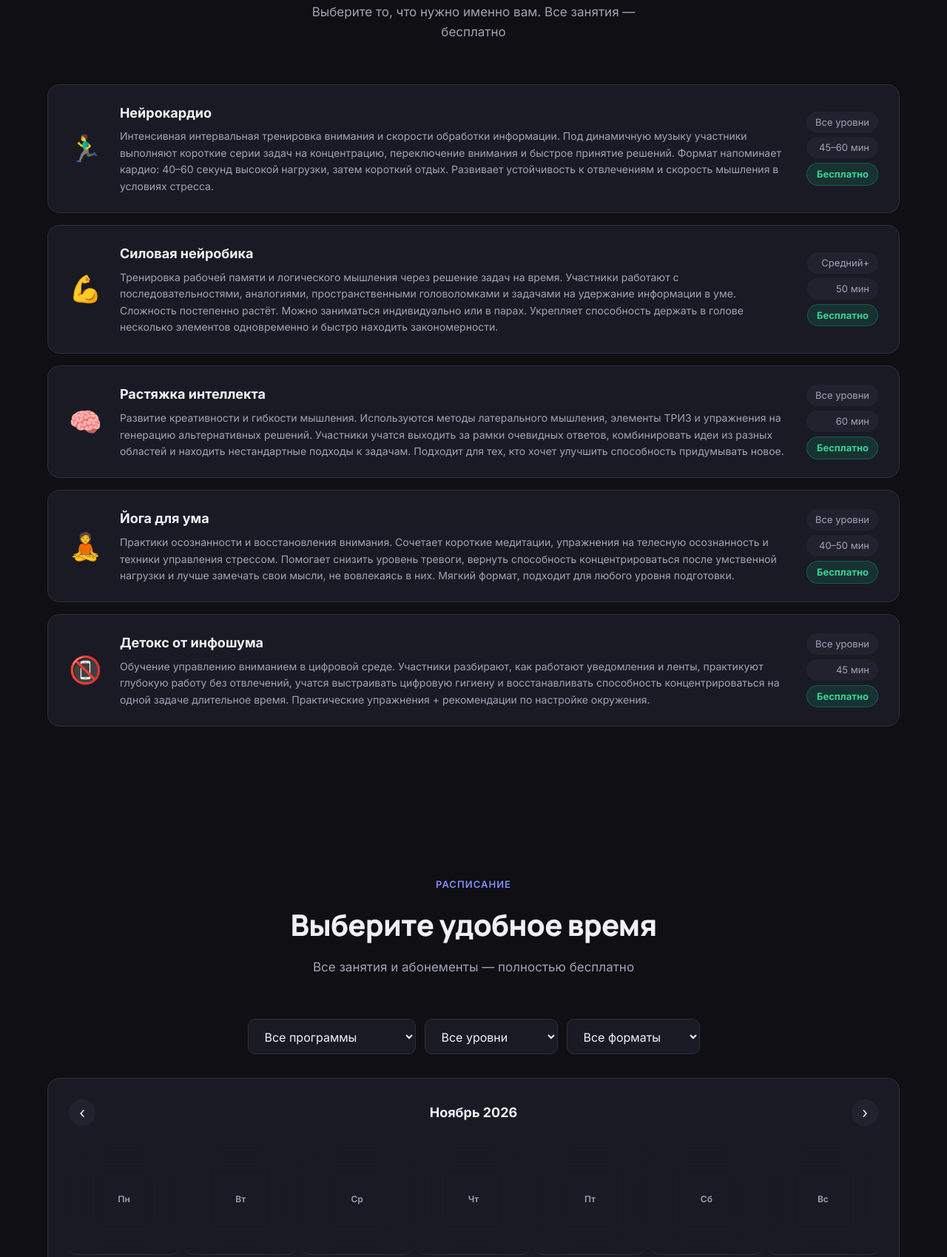
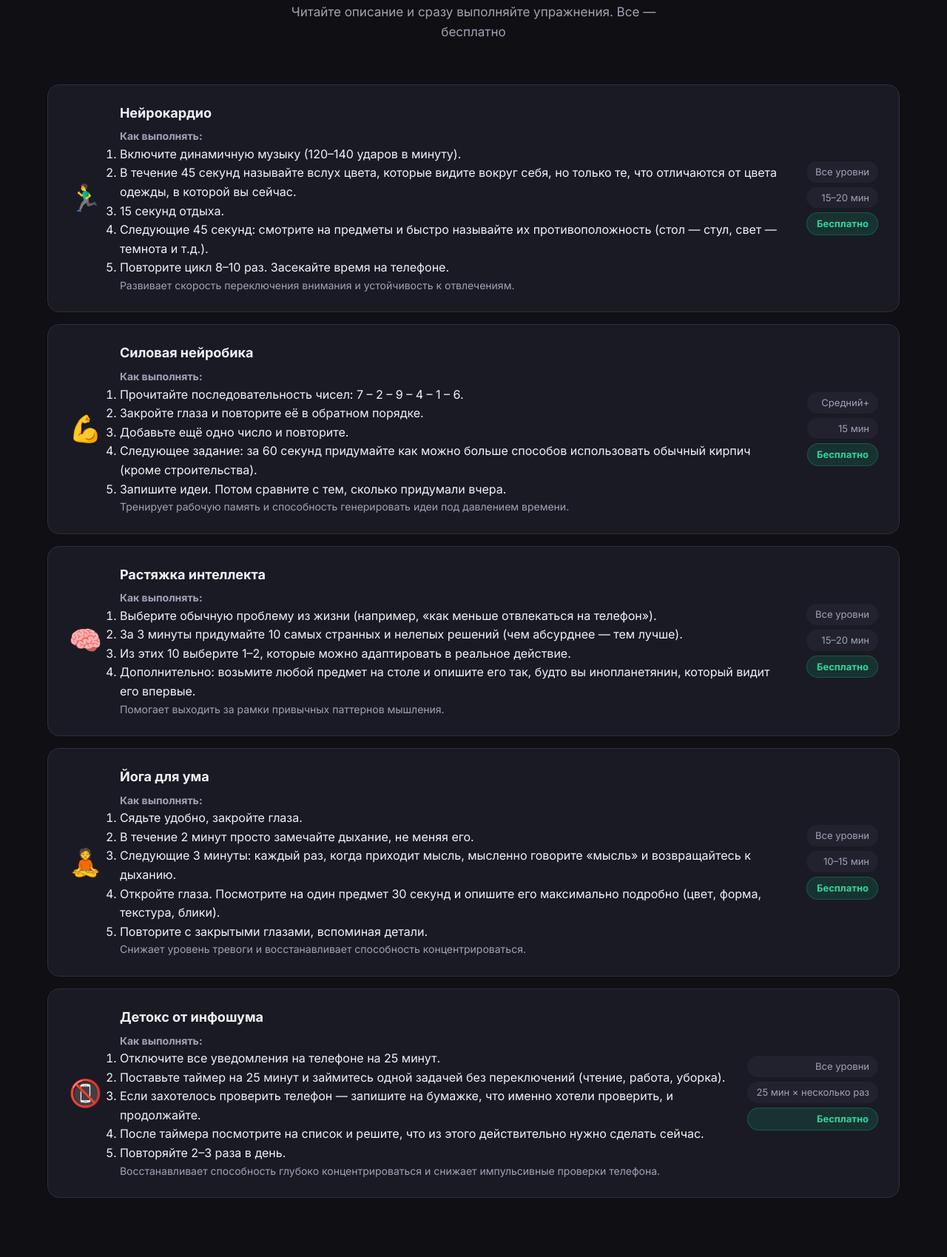
Before and after one commit to maxfaktorovich-pixel/neurogym, a plain HTML site: page index.html in a window 1280 px wide. Shown: the part 3082-4781 px from the top of the page at 74% size. Drawn offline with Linux system fonts and the light colour scheme.

Commit message:
Add step-by-step exercise instructions so users can do them immediately

```diff
--- a/index.html
+++ b/index.html
@@ -164,18 +164,26 @@
             <div class="section-header">
                 <span class="section-tag">Программы</span>
                 <h2 class="section-title">Все направления клуба</h2>
-                <p class="section-desc">Выберите то, что нужно именно вам. Все занятия — бесплатно</p>
+                <p class="section-desc">Читайте описание и сразу выполняйте упражнения. Все — бесплатно</p>
             </div>
             <div class="programs-list">
                 <div class="program-row">
                     <div class="program-row-icon">🏃‍♂️</div>
                     <div class="program-row-content">
                         <h3>Нейрокардио</h3>
-                        <p>Интенсивная интервальная тренировка внимания и скорости обработки информации. Под динамичную музыку участники выполняют короткие серии задач на концентрацию, переключение внимания и быстрое принятие решений. Формат напоминает кардио: 40–60 секунд высокой нагрузки, затем короткий отдых. Развивает устойчивость к отвлечениям и скорость мышления в условиях стресса.</p>
+                        <p><strong>Как выполнять:</strong></p>
+                        <ol>
+                            <li>Включите динамичную музыку (120–140 ударов в минуту).</li>
+                            <li>В течение 45 секунд называйте вслух цвета, которые видите вокруг себя, но только те, что отличаются от цвета одежды, в которой вы сейчас.</li>
+                            <li>15 секунд отдыха.</li>
+                            <li>Следующие 45 секунд: смотрите на предметы и быстро называйте их противоположность (стол — стул, свет — темнота и т.д.).</li>
+                            <li>Повторите цикл 8–10 раз. Засекайте время на телефоне.</li>
+                        </ol>
+                        <p>Развивает скорость переключения внимания и устойчивость к отвлечениям.</p>
                     </div>
                     <div class="program-row-meta">
                         <span class="level">Все уровни</span>
-                        <span class="duration">45–60 мин</span>
+                        <span class="duration">15–20 мин</span>
                         <span class="free-badge">Бесплатно</span>
                     </div>
                 </div>
@@ -183,11 +191,19 @@
                     <div class="program-row-icon">💪</div>
                     <div class="program-row-content">
                         <h3>Силовая нейробика</h3>
-                        <p>Тренировка рабочей памяти и логического мышления через решение задач на время. Участники работают с последовательностями, аналогиями, пространственными головоломками и задачами на удержание информации в уме. Сложность постепенно растёт. Можно заниматься индивидуально или в парах. Укрепляет способность держать в голове несколько элементов одновременно и быстро находить закономерности.</p>
+                        <p><strong>Как выполнять:</strong></p>
+                        <ol>
+                            <li>Прочитайте последовательность чисел: 7 – 2 – 9 – 4 – 1 – 6.</li>
+                            <li>Закройте глаза и повторите её в обратном порядке.</li>
+                            <li>Добавьте ещё одно число и повторите.</li>
+                            <li>Следующее задание: за 60 секунд придумайте как можно больше способов использовать обычный кирпич (кроме строительства).</li>
+                            <li>Запишите идеи. Потом сравните с тем, сколько придумали вчера.</li>
+                        </ol>
+                        <p>Тренирует рабочую память и способность генерировать идеи под давлением времени.</p>
                     </div>
                     <div class="program-row-meta">
                         <span class="level">Средний+</span>
-                        <span class="duration">50 мин</span>
+                        <span class="duration">15 мин</span>
                         <span class="free-badge">Бесплатно</span>
                     </div>
                 </div>
@@ -195,11 +211,18 @@
                     <div class="program-row-icon">🧠</div>
                     <div class="program-row-content">
                         <h3>Растяжка интеллекта</h3>
-                        <p>Развитие креативности и гибкости мышления. Используются методы латерального мышления, элементы ТРИЗ и упражнения на генерацию альтернативных решений. Участники учатся выходить за рамки очевидных ответов, комбинировать идеи из разных областей и находить нестандартные подходы к задачам. Подходит для тех, кто хочет улучшить способность придумывать новое.</p>
+                        <p><strong>Как выполнять:</strong></p>
+                        <ol>
+                            <li>Выберите обычную проблему из жизни (например, «как меньше отвлекаться на телефон»).</li>
+                            <li>За 3 минуты придумайте 10 самых странных и нелепых решений (чем абсурднее — тем лучше).</li>
+                            <li>Из этих 10 выберите 1–2, которые можно адаптировать в реальное действие.</li>
+                            <li>Дополнительно: возьмите любой предмет на столе и опишите его так, будто вы инопланетянин, который видит его впервые.</li>
+                        </ol>
+                        <p>Помогает выходить за рамки привычных паттернов мышления.</p>
                     </div>
                     <div class="program-row-meta">
                         <span class="level">Все уровни</span>
-                        <span class="duration">60 мин</span>
+                        <span class="duration">15–20 мин</span>
                         <span class="free-badge">Бесплатно</span>
                     </div>
                 </div>
@@ -207,11 +230,19 @@
                     <div class="program-row-icon">🧘</div>
                     <div class="program-row-content">
                         <h3>Йога для ума</h3>
-                        <p>Практики осознанности и восстановления внимания. Сочетает короткие медитации, упражнения на телесную осознанность и техники управления стрессом. Помогает снизить уровень тревоги, вернуть способность концентрироваться после умственной нагрузки и лучше замечать свои мысли, не вовлекаясь в них. Мягкий формат, подходит для любого уровня подготовки.</p>
+                        <p><strong>Как выполнять:</strong></p>
+                        <ol>
+                            <li>Сядьте удобно, закройте глаза.</li>
+                            <li>В течение 2 минут просто замечайте дыхание, не меняя его.</li>
+                            <li>Следующие 3 минуты: каждый раз, когда приходит мысль, мысленно говорите «мысль» и возвращайтесь к дыханию.</li>
+                            <li>Откройте глаза. Посмотрите на один предмет 30 секунд и опишите его максимально подробно (цвет, форма, текстура, блики).</li>
+                            <li>Повторите с закрытыми глазами, вспоминая детали.</li>
+                        </ol>
+                        <p>Снижает уровень тревоги и восстанавливает способность концентрироваться.</p>
                     </div>
                     <div class="program-row-meta">
                         <span class="level">Все уровни</span>
-                        <span class="duration">40–50 мин</span>
+                        <span class="duration">10–15 мин</span>
                         <span class="free-badge">Бесплатно</span>
                     </div>
                 </div>
@@ -219,11 +250,19 @@
                     <div class="program-row-icon">📵</div>
                     <div class="program-row-content">
                         <h3>Детокс от инфошума</h3>
-                        <p>Обучение управлению вниманием в цифровой среде. Участники разбирают, как работают уведомления и ленты, практикуют глубокую работу без отвлечений, учатся выстраивать цифровую гигиену и восстанавливать способность концентрироваться на одной задаче длительное время. Практические упражнения + рекомендации по настройке окружения.</p>
+                        <p><strong>Как выполнять:</strong></p>
+                        <ol>
+                            <li>Отключите все уведомления на телефоне на 25 минут.</li>
+                            <li>Поставьте таймер на 25 минут и займитесь одной задачей без переключений (чтение, работа, уборка).</li>
+                            <li>Если захотелось проверить телефон — запишите на бумажке, что именно хотели проверить, и продолжайте.</li>
+                            <li>После таймера посмотрите на список и решите, что из этого действительно нужно сделать сейчас.</li>
+                            <li>Повторяйте 2–3 раза в день.</li>
+                        </ol>
+                        <p>Восстанавливает способность глубоко концентрироваться и снижает импульсивные проверки телефона.</p>
                     </div>
                     <div class="program-row-meta">
                         <span class="level">Все уровни</span>
-                        <span class="duration">45 мин</span>
+                        <span class="duration">25 мин × несколько раз</span>
                         <span class="free-badge">Бесплатно</span>
                     </div>
                 </div>
```
